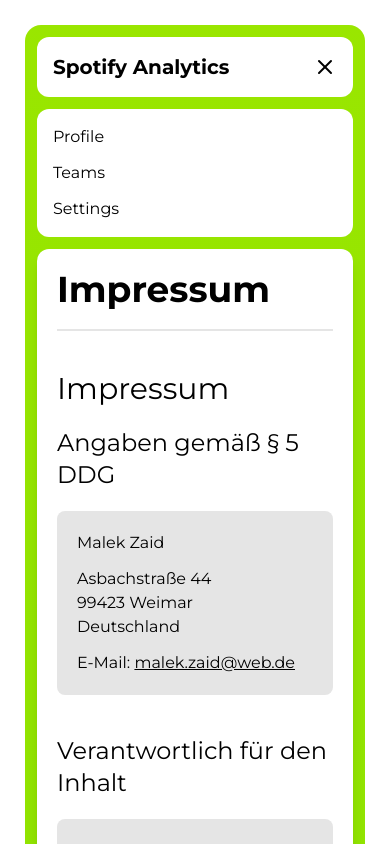
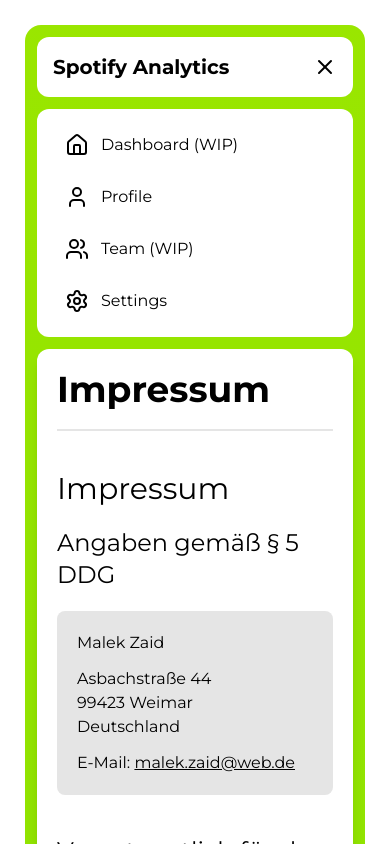
Before and after one commit to notHaruu/spotify-analytics, a Next.js app: page /legal in a window 390 px wide. Both pictures are taken after a click on the button 325 px from the left and 67 px from the top of the page. Shown: the top 844 px of the page. Built offline with nearby package versions, Linux system fonts and the light colour scheme.

Commit message:
Refactored mobile navigation to utilize NavItem components for better structure and added icons for Dashboard, Profile, Team, and Settings links. Cleaned up layout code for improved readability.

```diff
--- a/components/mobile-nav.tsx
+++ b/components/mobile-nav.tsx
@@ -3,6 +3,13 @@
 import { useState } from "react";
 import Link from "next/link";
 import { Menu, X } from "lucide-react";
+import NavItem from "@/components/navitem"
+import {
+    House,
+    User,
+    Settings,
+    Users
+} from "lucide-react"
 
 export default function MobileNav() {
     const [open, setOpen] = useState(false);
@@ -22,9 +29,10 @@
             {open && (
                 <div className="lg:hidden bg-white dark:bg-neutral-900 rounded-xl p-4">
                     <nav className="flex flex-col gap-3">
-            <Link href="/profile">Profile</Link>
-            <Link href="/teams">Teams</Link>
-            <Link href="/settings">Settings</Link>
+                        <NavItem icon={<House />} href="/dashboard" label="Dashboard (WIP)" />
+                        <NavItem icon={<User />} href="/profile" label="Profile" />
+                        <NavItem icon={<Users />} href="/teams" label="Team (WIP)" />
+                        <NavItem icon={<Settings />} href="/settings" label="Settings" />
                     </nav>
                 </div>
             )}
```
Also changed, not shown: app/layout.tsx (+1 -7 lines). Lines whose indentation alone changed are shown as unchanged.
